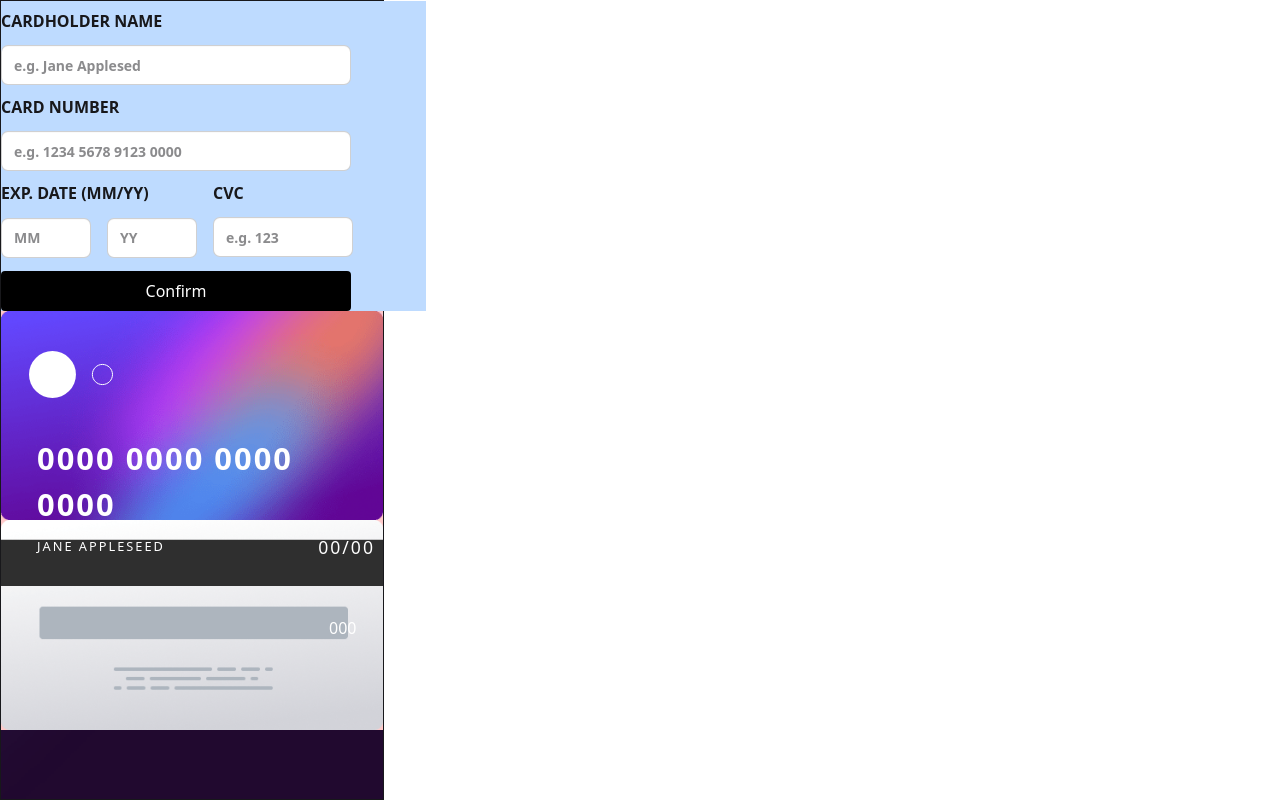
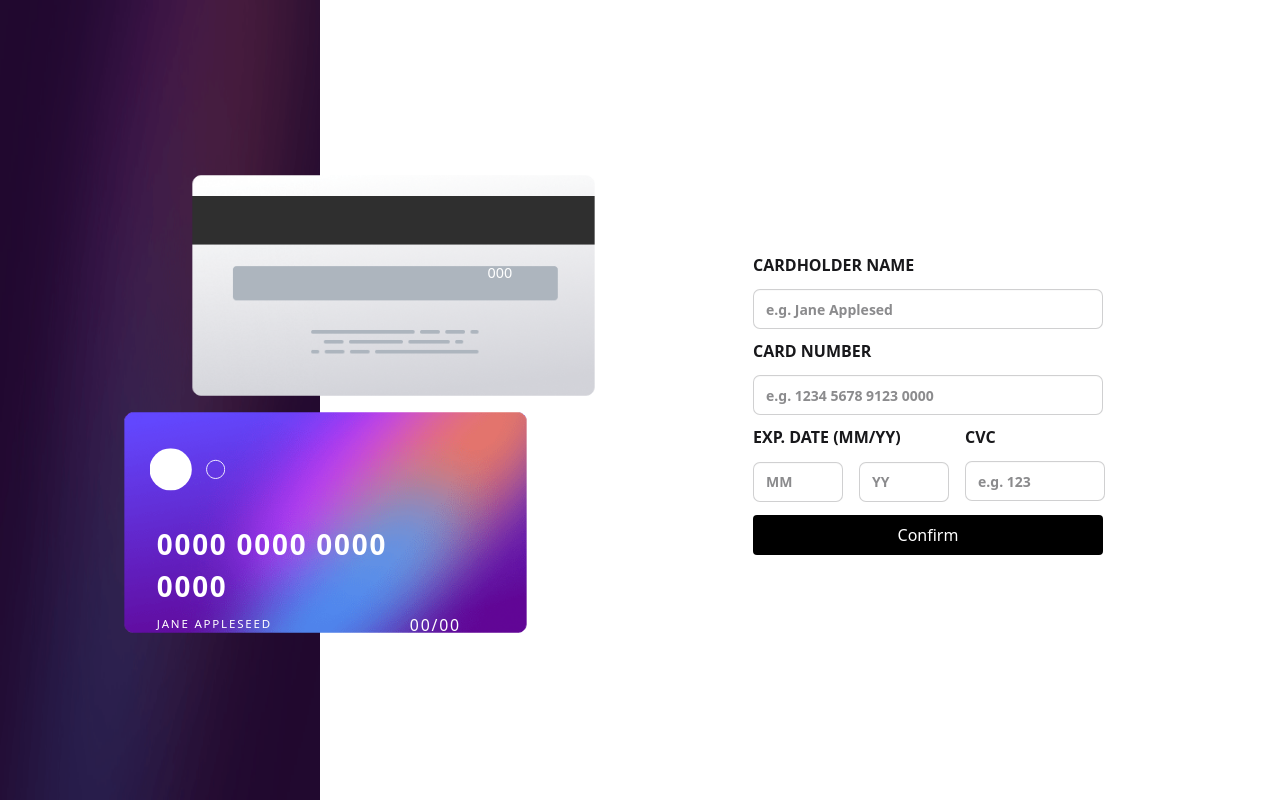
Before and after one commit to ItaloDev-Marcelo/Interactive-card-details-form-ts, a React (Vite) app: page / in a window 1280 px wide. Built offline with nearby package versions, Linux system fonts and the light colour scheme.

Commit message:
adicionando background

```diff
--- a/src/components/MainContainer.tsx
+++ b/src/components/MainContainer.tsx
@@ -3,8 +3,7 @@ interface MainFormate {children : React.ReactNode}
 
 const MainContainer = ({children}:MainFormate) => {
   return (
-    <main  className='w-full h-[25vh] bg-no-repeat bg-[url(./assets/images/bg-main-mobile.png)] border-1 bg-cover
-      md:h-[40vh] xl:h-[100vh] xl:w-[30vw] xl:bg-[url(./assets/images/bg-main-desktop.png)]  '>
+    <main className='flex flex-col-reverse xl:flex-row-reverse xl:items-center xl:content-center xl:justify-around w-full h-[100vh] '>
       {children}
     </main>
   )
--- a/src/index.css
+++ b/src/index.css
@@ -1,2 +1,21 @@
 @import "tailwindcss";
 @plugin "daisyui";
+
+
+figure {
+    transform: scale(.9)
+}
+
+
+body {
+    background: url(./assets/images/bg-main-mobile.png) no-repeat;
+    background-size: 100% 35%;
+}
+
+
+@media(min-width: 1280px) {
+   body {
+    background: url(./assets/images/bg-main-mobile.png) no-repeat;
+    background-size: 25% 100%;
+}
+}
--- a/src/layout/DetailsCardLayout.tsx
+++ b/src/layout/DetailsCardLayout.tsx
@@ -27,8 +27,8 @@ const DetailsCardLayout = () => {
 
 
   return (
-    <div>
-       <form onSubmit={handleSubmit(onSubmit)} className='w-[330px] md:w-[400px] xl:w-[425px] bg-blue-200'>
+    <>
+       <form onSubmit={handleSubmit(onSubmit)} className='w-[330px] md:w-[400px] xl:w-[425px] '>
              <Input Data={inputFormate[0]} register={register}  inputErrorSms={errors} style='w-[325px] md:w-[300px] xl:w-[350px] '  />
              <Input Data={inputFormate[1]} register={register}  inputErrorSms={errors} style='w-[325px] md:w-[300px] xl:w-[350px]'  />
              <div className='flex flex-row flex-wrap'>
@@ -47,9 +47,9 @@ const DetailsCardLayout = () => {
 
        </form>
 
-       <div className='bg-red-200 relative flex flex-col md:flex-col-reverse'>
+       <div className=' relative flex flex-col '>
 
-           <figure className='relative'>
+           <figure className='relative xl:left-17 xl:top-2 '>
               <img src={BackCard} alt='' />
               <div className='flex flex-col absolute top-24 left-82'>
                  <p className='text-white text-[1em] font-medium '>{Cvc}</p>
@@ -57,7 +57,7 @@ const DetailsCardLayout = () => {
            </figure>
 
 
-           <figure className='relative '>
+           <figure className='relative  '>
               <img src={FrontCard} alt=''  />
               <img src={CardLogo} alt='' className='absolute left-7 top-10' />
               <div className='flex flex-col  p-4 absolute top-27 left-5 w-[370px]'>
@@ -71,7 +71,7 @@ const DetailsCardLayout = () => {
 
 
        </div>
-    </div>
+    </>
   )
 }
 
```
